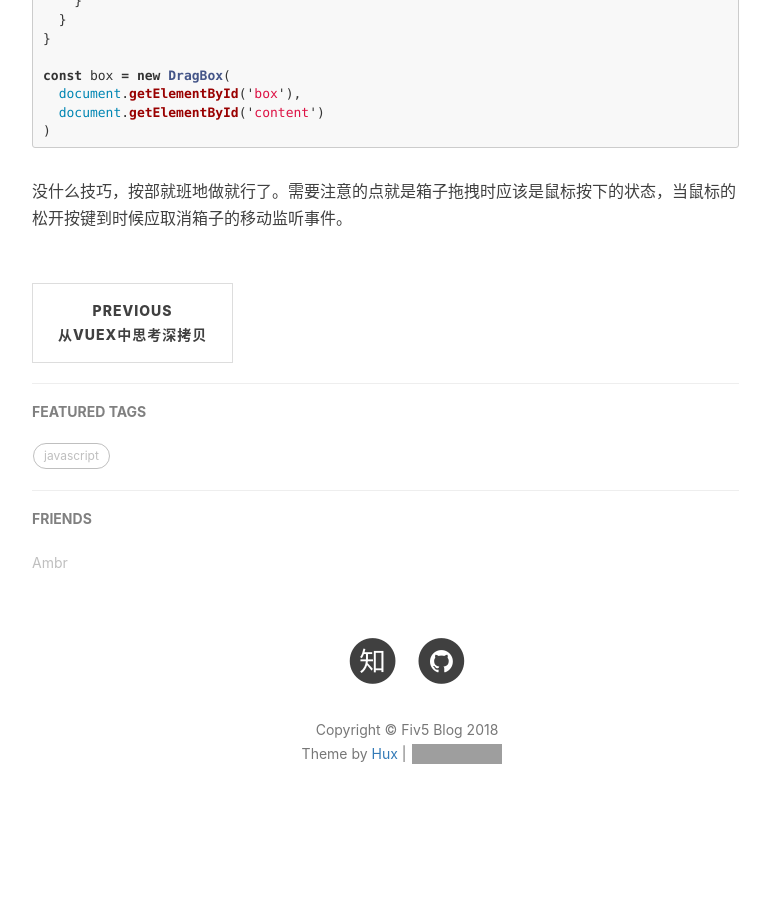
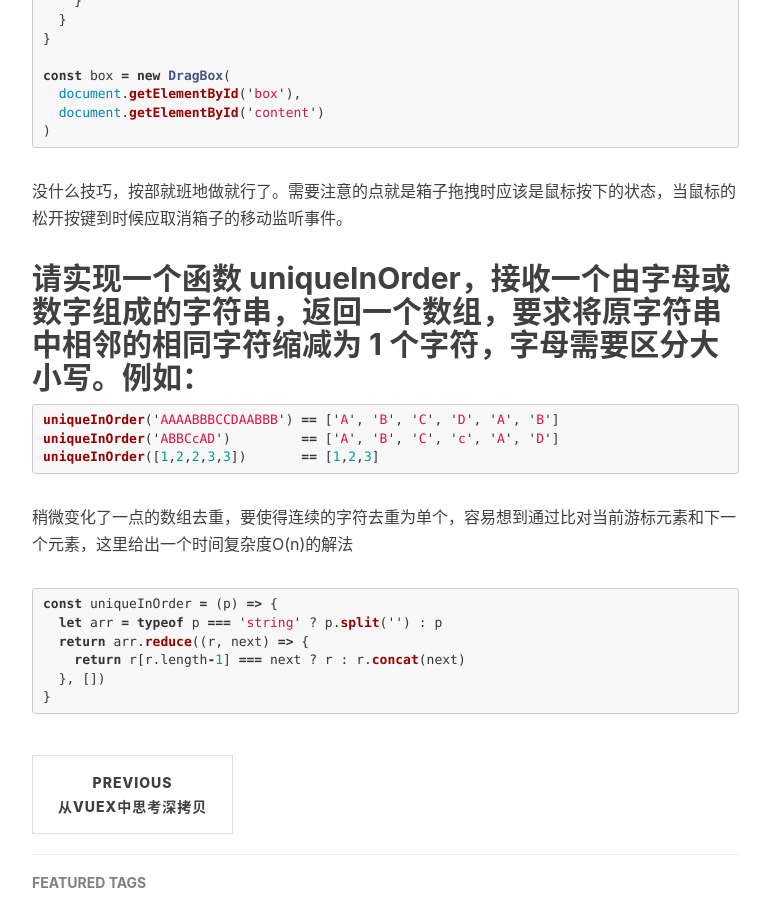
Before and after one commit to Fiv5/Fiv5.github.io, a Jekyll site: the page built from _posts/2018-04-28-some-interview-summary.md, in a window 1280 px wide and 900 px high, scrolled down 2804 px. Shown: the whole window, without its empty margins (233-1003 px from the left). Built offline with Jekyll 4.4.1, drawn with Linux system fonts in a browser that asks for light colours; nearby versions of some CDN libraries; comment, search, counter and statistics services are not loaded; before the commit the page ends 3662 px from its top, so only the background shows below that; grey boxes are pictures that could not be loaded.

Commit message:
update interview post

````diff
--- a/_posts/2018-04-28-some-interview-summary.md
+++ b/_posts/2018-04-28-some-interview-summary.md
@@ -120,3 +120,21 @@ const box = new DragBox(
 ```
 
 没什么技巧，按部就班地做就行了。需要注意的点就是箱子拖拽时应该是鼠标按下的状态，当鼠标的松开按键到时候应取消箱子的移动监听事件。
+
+## 请实现一个函数 uniqueInOrder，接收一个由字母或数字组成的字符串，返回一个数组，要求将原字符串中相邻的相同字符缩减为 1 个字符，字母需要区分大小写。例如：
+```js
+uniqueInOrder('AAAABBBCCDAABBB') == ['A', 'B', 'C', 'D', 'A', 'B']
+uniqueInOrder('ABBCcAD')         == ['A', 'B', 'C', 'c', 'A', 'D']
+uniqueInOrder([1,2,2,3,3])       == [1,2,3]
+```
+
+稍微变化了一点的数组去重，要使得连续的字符去重为单个，容易想到通过比对当前游标元素和下一个元素，这里给出一个时间复杂度O(n)的解法
+
+```js
+const uniqueInOrder = (p) => {
+  let arr = typeof p === 'string' ? p.split('') : p
+  return arr.reduce((r, next) => {
+    return r[r.length-1] === next ? r : r.concat(next)
+  }, [])
+}
+```
````
